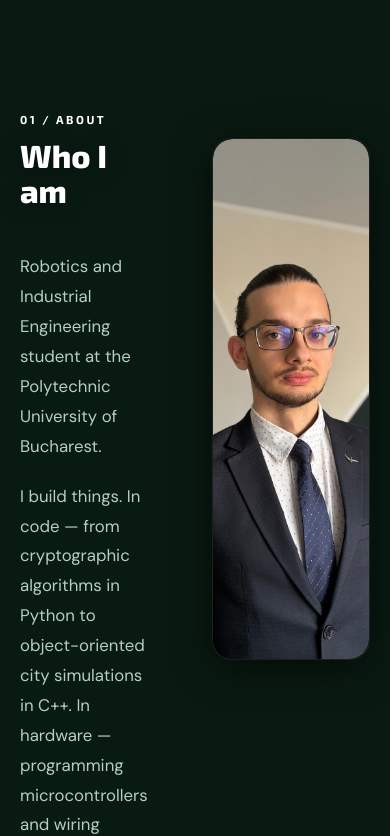
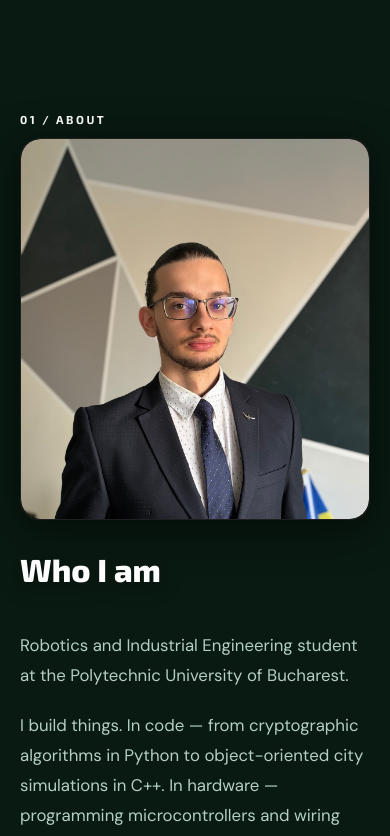
Before and after one commit to tudor-halasag/tudor-halasag.github.io, a React (Vite) app: page / in a window 390 px wide. Shown: the part 800-1636 px from the top of the page. Built offline with nearby package versions, Linux system fonts and the light colour scheme.

Commit message:
Update App.css

```diff
--- a/src/App.css
+++ b/src/App.css
@@ -521,6 +521,11 @@
   .edu-grid { grid-template-columns:1fr; }
   .li-grid { grid-template-columns:1fr; }
   .contact-grid { grid-template-columns:1fr; }
+  /* ABOUT — stack vertically on mobile */
+  .about-grid { grid-template-columns: 1fr; gap: 2rem; }
+  .about-grid .about-body { grid-column: 1; grid-row: 2; }
+  .about-grid .about-photo-wrap { grid-column: 1; grid-row: 1; }
+  .about-photo { height: 380px; object-position: center 10%; }
 }
 @media (max-width: 480px) {
   .container { padding:0 1.25rem; }
```
